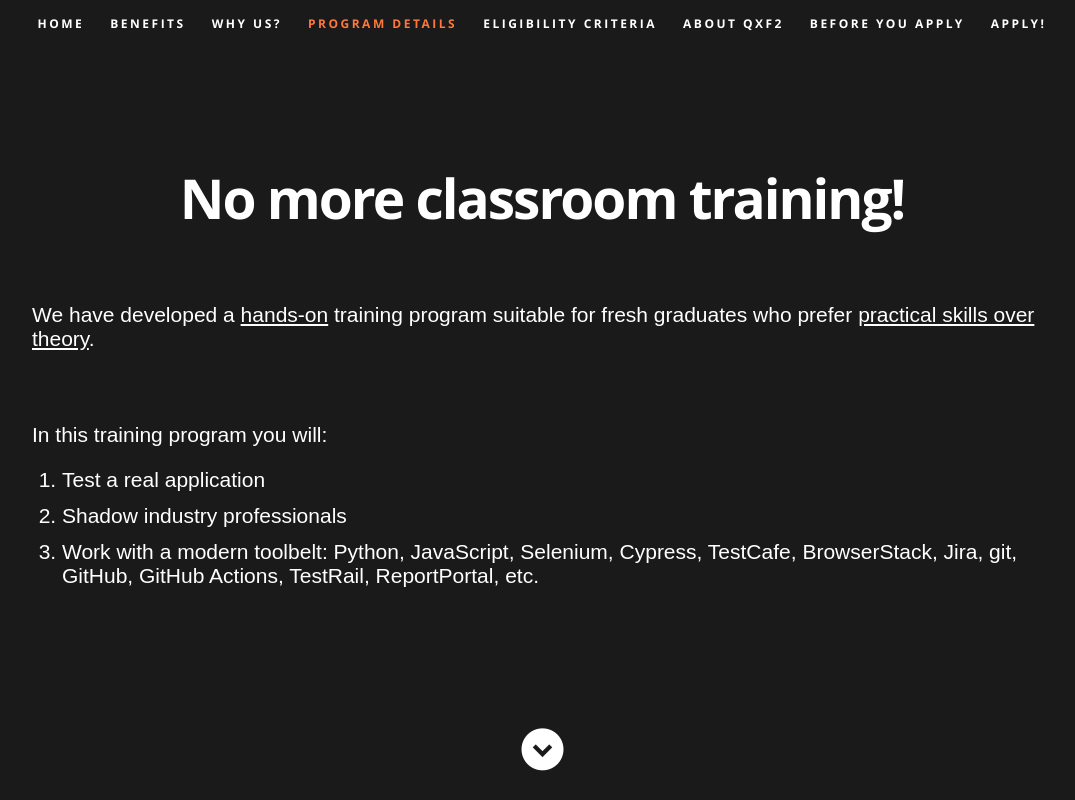
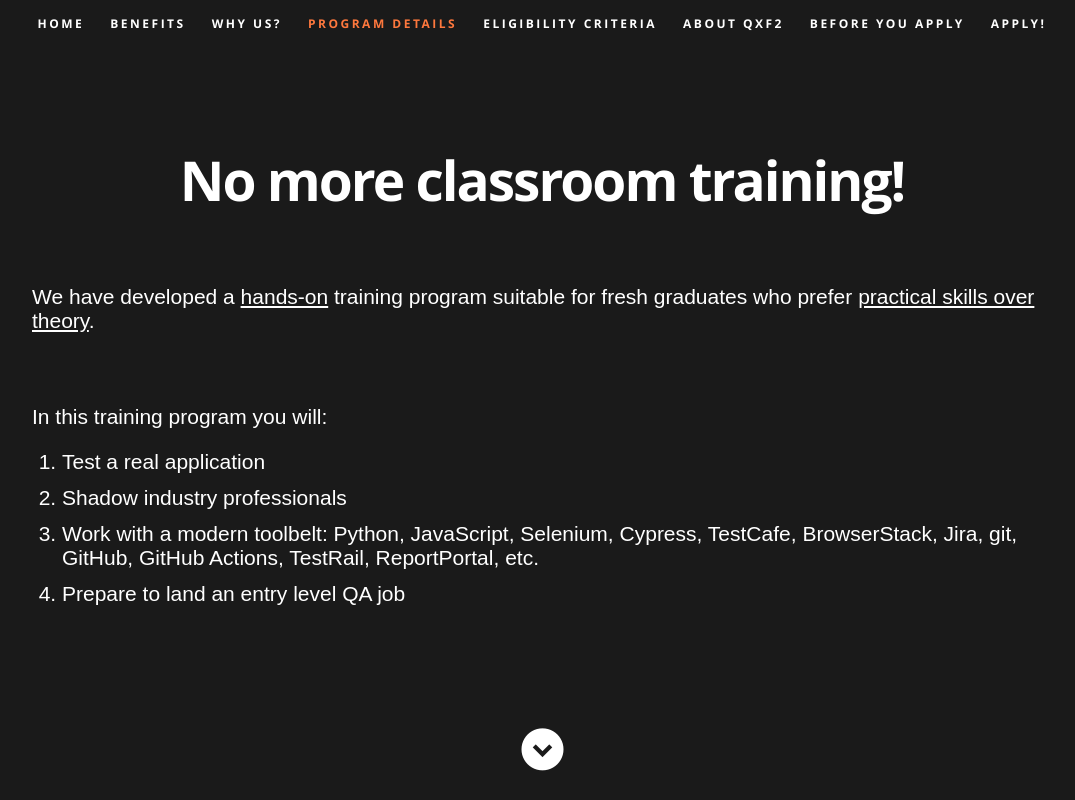
Before and after one commit to sailesh88/junior-training-website, a React (Create React App) app: page / in a window 1280 px wide. Shown: the top 800 px of the page, without its empty margins (98-1173 px from the left). Built offline with nearby package versions, Linux system fonts and the light colour scheme.

Commit message:
Enhanced sub title text

```diff
--- a/src/Components/Header.js
+++ b/src/Components/Header.js
@@ -88,6 +88,7 @@ class Header extends Component {
                   <li class="sub-title">Test a real application</li>
                   <li class="sub-title">Shadow industry professionals</li>
                   <li class="sub-title">Work with a modern toolbelt: Python, JavaScript, Selenium, Cypress, TestCafe, BrowserStack, Jira, git, GitHub, GitHub Actions, TestRail, ReportPortal, etc.</li>
+                  <li class="sub-title">Prepare to land an entry level QA job</li>
                 </ol>
             </Fade>
           </div>
```
